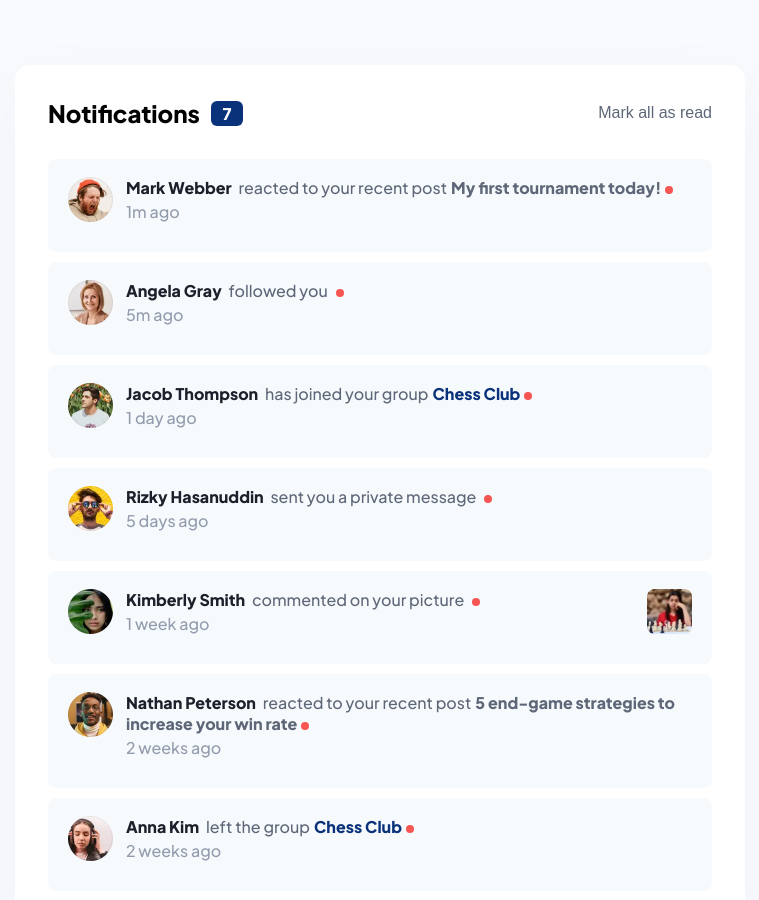
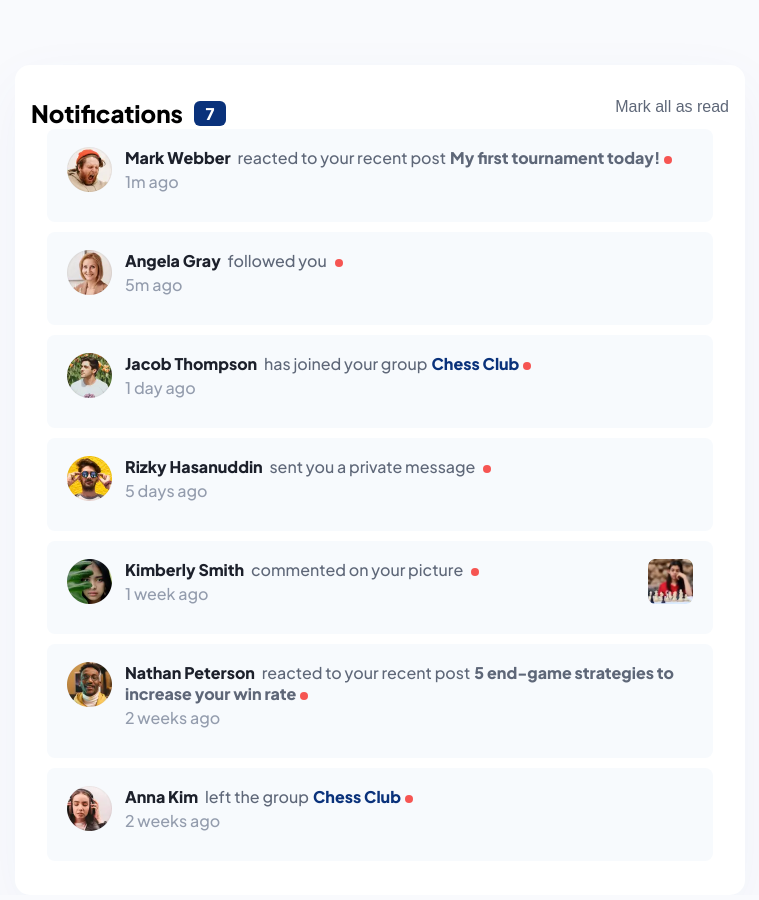
Before and after one commit to HarLey021/Notification-Page, a React (Vite) app: page / in a window 1280 px wide. Shown: the top 900 px of the page, without its empty margins (260-1019 px from the left). Built offline with nearby package versions, Linux system fonts and the light colour scheme.

Commit message:
made page scrollable

```diff
--- a/src/Components/notifcation box/NotificationBox.tsx
+++ b/src/Components/notifcation box/NotificationBox.tsx
@@ -29,10 +29,12 @@ const NotificationBox: React.FC = () => {
             Mark all as read
           </MarkingButton>
         </HeaderContainer>
-        <Notification
-          notificationList={notificationList}
-          setNotificationList={setNotificationList}
-        />
+        <div className="sep">
+          <Notification
+            notificationList={notificationList}
+            setNotificationList={setNotificationList}
+          />
+        </div>
       </MainContainer>
     </>
   );
@@ -43,28 +45,40 @@ export default NotificationBox;
 const MainContainer = styled.div`
   background-color: #fff;
   width: 100%;
-  height: 100vh;
-  padding: 24px 16px;
+  min-height: 100dvh;
+  padding: 0 16px;
+
+  .sep {
+    flex: 1;
+    overflow-y: auto;
+    padding: 0 16px 24px;
+    -webkit-overflow-scrolling: touch;
+  }
 
   @media (min-width: 1080px) {
     width: 730px;
     height: auto;
     border-radius: 15px;
     box-shadow: 0 20px 60px 0 rgba(73, 97, 168, 0.05);
-    padding: 33px;
   }
 `;
 
 const HeaderContainer = styled.div`
+  position: sticky;
+  top: 0;
+  z-index: 10;
   width: 100%;
-  height: 25px;
+  height: 50px;
   display: flex;
   justify-content: space-between;
-  margin-bottom: 24px;
+  margin-bottom: 48px;
+  padding-top: 24px;
+  background-color: #fff;
 
   @media (min-width: 1080px) {
     height: 30px;
     margin-bottom: 31px;
+    padding-top: 33px;
   }
 `;
 
--- a/src/Styles/GlobalStyles.ts
+++ b/src/Styles/GlobalStyles.ts
@@ -18,7 +18,7 @@ const GlobalStyle = createGlobalStyle`
         justify-content: center;
         align-items: center;
         padding-top: 65px;
-        padding-bottom: 90px;
+        /* padding-bottom: 90px; */
         }
     }
 `;
```
